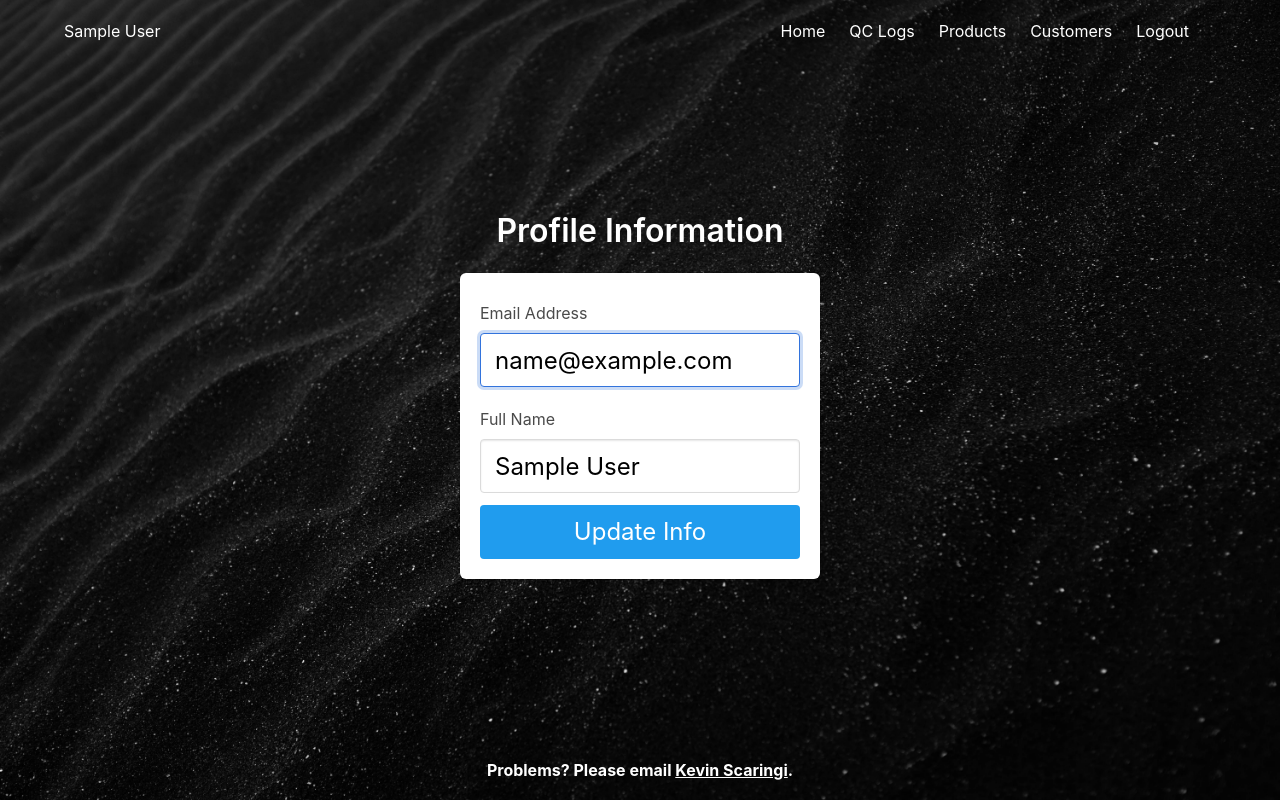
After one commit to ks-imagine/BMP, a Flask app: page /profile in a window 1280 px wide. The commit adds this page. Run offline with Flask 2, Linux system fonts and the light colour scheme; the visitor is signed in with stand-in values (Sample User, id 1).

Commit message:
small updates

```diff
--- a/app/app.py
+++ b/app/app.py
@@ -9,9 +9,9 @@ from routes.logs import *
 from functions import *
 
 '''
- _________________
-< Web Application >
- -----------------
+ _______________
+< Home + Profile >
+ ---------------
    \
     \
      \
@@ -38,7 +38,7 @@ def index():
 @app.route('/profile')
 @login_required
 def profile():
-    return render_template('profile.html', name=current_user.name)
+    return render_template('profile.html', name=current_user.name, email=current_user.email)
 
 if __name__ == '__main__':
     app.run(debug=True)
--- a/app/templates/base.html
+++ b/app/templates/base.html
@@ -21,7 +21,7 @@
                 <div class="container">
                     <div class="navbar-brand">
                         {% if current_user.is_authenticated %}
-                        {{session['name']}}
+                        <a href="{{ url_for('profile') }}" class="navbar-item">{{session['name']}}</a>
                         {% endif %}
                     </div>
                     <div class="navbar-end">
--- a/app/templates/customers.html
+++ b/app/templates/customers.html
@@ -60,7 +60,7 @@
         <tbody>
             <tr>
                 <td>{{ customer.id }}</td>
-                <td id="cust{{ customer.id }}"><a href="customers/{{ customer.id }}">{{ customer.customer }}</a></td>
+                <td id="cust{{ customer.id }}"><a href="{{ url_for('handle_customer', customer_id=customer.id) }}">{{ customer.customer }}</a></td>
                 {% if current_user.is_authenticated %}
                 <td>123</td>
                 <td>2020-12-01 20:32:47</td>
--- /dev/null
+++ b/app/templates/profile.html
@@ -0,0 +1,34 @@
+<!-- templates/profile.html -->
+
+{% extends "base.html" %}
+
+{% block content %}
+<div class="column is-4 is-offset-4">
+    <h3 class="title">Profile Information</h3>
+    <div class="box">
+        {% with messages = get_flashed_messages() %}
+        {% if messages %}
+            <div class="notification is-danger">
+                {{ messages[0] }}
+            </div>
+        {% endif %}
+        {% endwith %}
+
+        <div class="field">
+            <div class="control">
+                <h4>Email Address</h4>
+                <input class="input is-large" type="email" name="email" placeholder="Email Address" value="{{ email }}" autofocus="">
+            </div>
+        </div>
+
+        <div class="field">
+            <div class="control">
+                <h4>Full Name</h4>
+                <input class="input is-large" type="name" name="name" placeholder="Full Name" value="{{ name }}">
+            </div>
+        </div>
+
+        <button class="button is-block is-info is-large is-fullwidth">Update Info</button>
+    </div>
+</div>
+{% endblock %}
```
